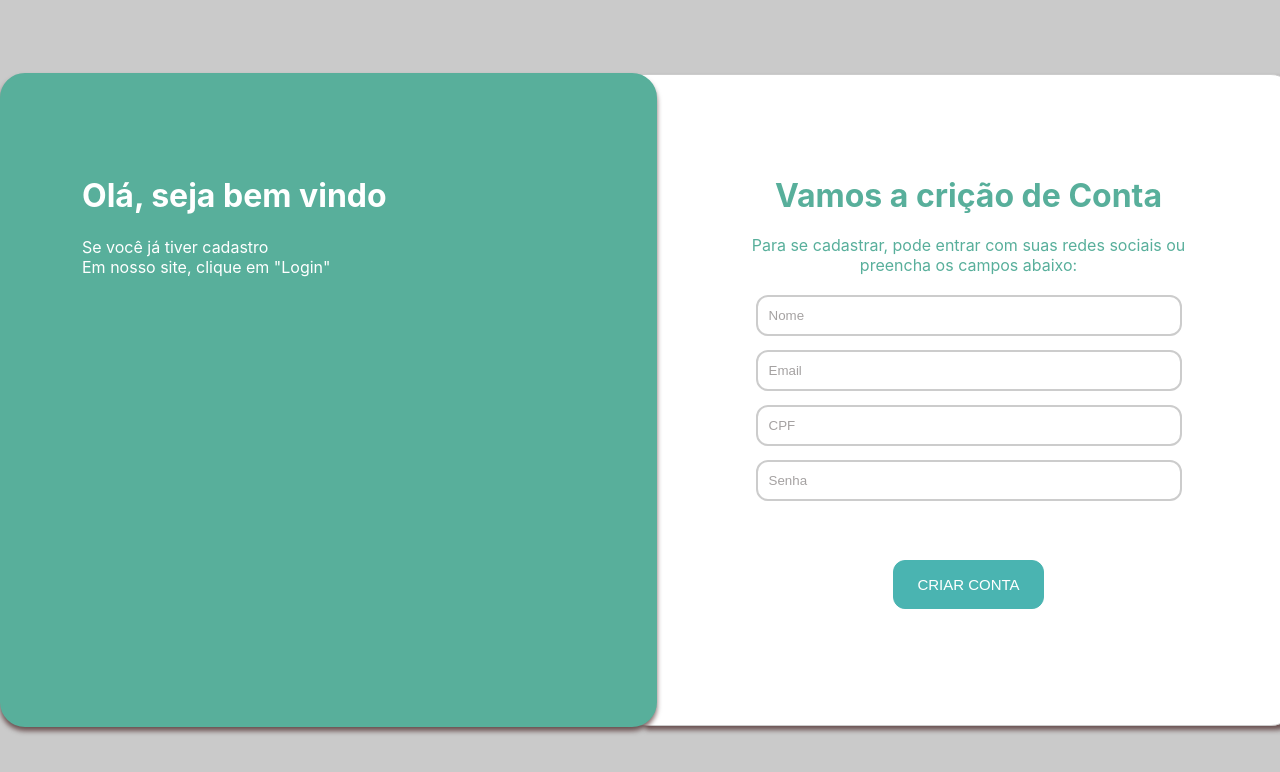
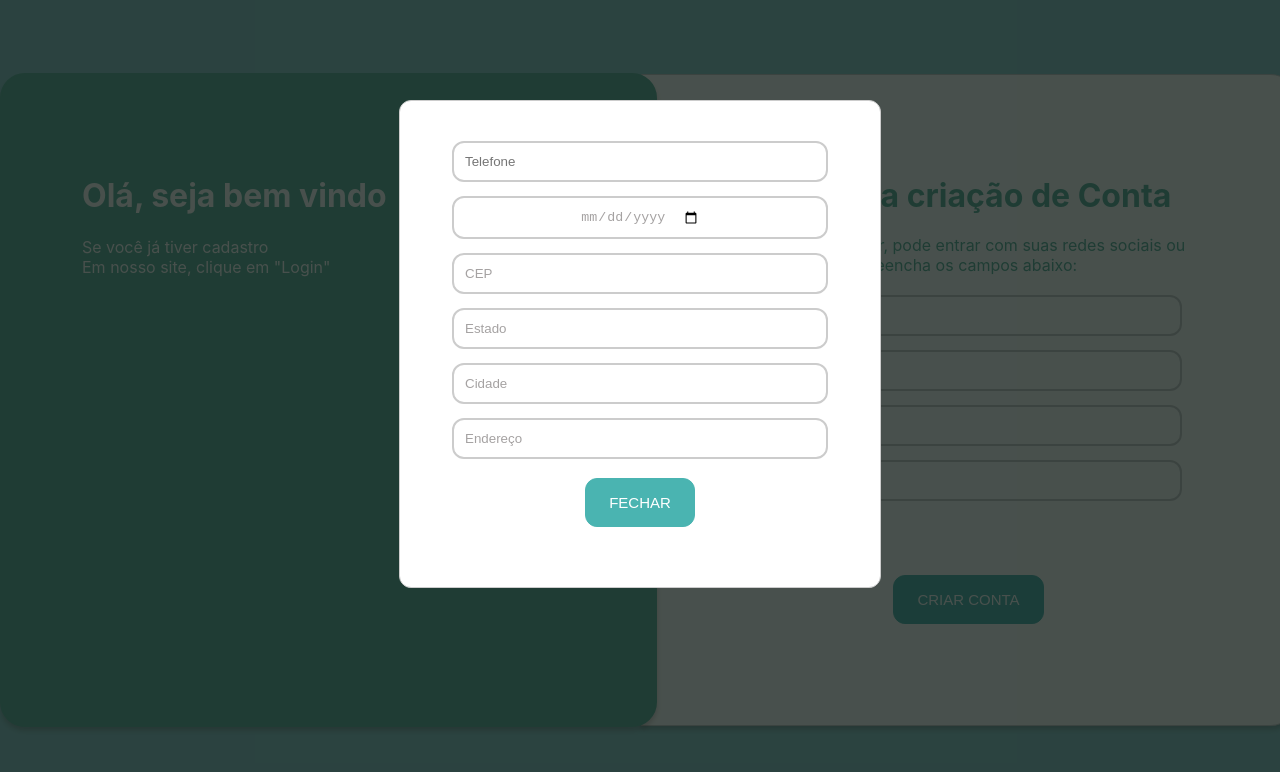
Before and after one commit to DanielQuintela/front-end, a React (Create React App) app: page /cadastro/usuario in a window 1280 px wide. Both pictures are taken after a click on the button "CRIAR CONTA". Shown: the top 772 px of the page. Built offline with nearby package versions, Linux system fonts and the light colour scheme.

Commit message:
criação do modal

```diff
--- a/src/pages/CadastroUser/cadastroUser.css
+++ b/src/pages/CadastroUser/cadastroUser.css
@@ -4,7 +4,7 @@
     justify-content: center;
     align-items: center;
     height: 100vh;
-    background-color: rgb(202, 202, 202);
+    background-color: rgb(139, 202, 204);
 }
 
 .side-user-content {
@@ -14,7 +14,7 @@
     background-color: #58AF9B; /* Cor de fundo */
     height: 490px; /* Altura total da barra lateral */
     position: relative; /* Posição fixa */
-    box-shadow: 0px 4px 5px rgba(44, 2, 2, 0.6);
+    box-shadow: 0px 4px 5px rgba(44, 2, 2, 0.2);
     border-radius: 25px;
     color: #fff;
 }
@@ -27,7 +27,7 @@
     text-align: center;
     background-color: #fff;
     border-radius: 0 25px 25px 0;
-    box-shadow: 5px 4px 5px rgba(44, 2, 2, 0.6);
+    box-shadow: 0px 4px 5px rgba(44, 2, 2, 0.2);
     margin: -16px;
 
 }
@@ -100,23 +100,63 @@
     margin: 0 auto 14px auto;
     border-radius: 12px;
     display: block;
+    transition: opacity 0.5s ease, height 0.5s ease; /* Adicione uma transição suave */
 }
 
-.form-user input.confirm-password {
-    width: 400px;
-    padding: 11px;
-    margin-bottom: 14px;
-    border: 2px solid #ccc;
-    margin: 0 auto 14px auto;
-    border-radius: 12px;
-    display: block;
+.form-user input.offscreen_input-text {
     opacity: 0; /* Inicialmente, defina a opacidade para 0 */
-    height: 0; /* Inicialmente, defina a altura para 0 */
     overflow: hidden;
     transition: opacity 0.5s ease, height 0.5s ease; /* Adicione uma transição suave */
   }
 
-  .form-user input.confirm-password.active {
-    opacity: 1; /* Quando a classe 'active' é adicionada, torna o campo visível */
-    height: auto; /* Restaura a altura automática para exibir o campo */
+ .form-user-content p.error-message {
+    color: #ff0000; /* Cor vermelha para o texto de erro */
+    font-size: 14px; /* Tamanho da fonte */
+    margin-top: 5px; /* Espaçamento superior para separá-lo dos campos de entrada */
   }
+
+  .modal {
+    display: none;
+    position: fixed;
+    top: 0;
+    left: 0;
+    width: 100%;
+    height: 100%;
+    background-color: rgba(36, 68, 55, 0.5);
+  }
+
+  .modal-content {
+    background-color: #fff;
+    max-width: 400px;
+    margin: 100px auto;
+    padding: 40px;
+    border-radius: 12px;
+    border: 1px solid #ccc;
+    position: relative;
+    align-items: center;
+  }
+
+  .modal-content input{
+    display: flex;
+    justify-content: center;
+    align-items: center;
+    width: 350px;
+}
+
+.form-user input[type="date"] {
+    color: #a5a2a2; /* define a cor do texto */
+}
+
+
+  .modal-overlay {
+    position: fixed;
+    top: 0;
+    left: 0;
+    width: 100%;
+    height: 100%;
+    background-color: rgba(0, 0, 0, 0.5); /* Cor de fundo escura com transparência */
+    z-index: 0; /* Coloque-o em cima de outros elementos, exceto o modal */
+    display: flex;
+    justify-content: center;
+    align-items: center;
+  }
--- a/src/pages/CadastroUser/index.js
+++ b/src/pages/CadastroUser/index.js
@@ -1,9 +1,23 @@
-import React, { useState, useEffect } from "react";
+import React, { useState, useRef, useEffect } from "react";
 import "./cadastroUser.css";
 
+import axios from "../../api/axios.js";
+
 export default function CadastroUser() {
+    const passwordRef = useRef();
+    const confirmPasswordRef = useRef();
+
+    const [formData, setFormData] = useState({
+        nome: "",
+        email: "",
+        cpf: "",
+        dataNascimento: "",
+      });
 
     const [password, setPassword] = useState("");
+    const [confirmPassword, setConfirmPassword] = useState("");
+
+    const [passwordsMatch, setPasswordsMatch] = useState(true); // Estado para verificar se as senhas coincidem
     const [showConfirmPassword, setShowConfirmPassword] = useState(false);
 
     const handlePasswordChange = (e) => {
@@ -12,32 +26,164 @@ export default function CadastroUser() {
         setShowConfirmPassword(!!newPassword); // Use !! para converter em um boolean
     };
 
+    const handleFormEdit = (event, name) => {
+        setFormData({
+            ...formData,
+          [name]: event.target.value,
+        });
+      }
+
+    useEffect(() => {
+        // Verifique se as senhas coincidem sempre que uma delas for alterada
+        if (password && confirmPassword) {
+            setPasswordsMatch(password === confirmPassword);
+          } else {
+            setPasswordsMatch(true); // Se uma das senhas estiver vazia, considere-as como coincidentes
+          }
+        }, [password, confirmPassword]);
+
+    const handleCadastro = async (event) => {
+        try {
+            event.preventDefault();
+            const data = {
+                nome: formData.nome,
+                email: formData.email,
+                cpf: formData.cpf,
+                senha: password,
+            };
+            console.log(data)
+            if(!passwordsMatch) {
+                alert("As senhas não coincidem")
+                return
+            }
+            const response = await axios.post("/usuarios",
+
+            JSON.stringify(data),
+            {
+                headers: {
+                    "Content-Type": "application/json"},
+                    // withCredentials: true,
+            }
+            );
+            console.log(response)
+
+        } catch (err) {
+            alert("Erro ao cadastrar"+err)
+        }
+    }
+
+    const handleProximaEtapaClick = () => {
+        const modal = document.getElementById("meuModal");
+        modal.style.display = "block";
+        setModalVisible(true);
+    };
+    const handleFecharModal = () => {
+        const modal = document.getElementById("meuModal");
+        modal.style.display = "none";
+        setModalVisible(false);
+      };
+    const [modalVisible, setModalVisible] = useState(false);
+
+    const handleFecharModalFora = (e) => {
+    if (e.target.classList.contains("modal-overlay")) {
+        setModalVisible(false);
+    }
+    };
+
+
     return (
         <div className="cadastro-usuario-container">
             <div className="side-user-content">
                 <h1>Olá, seja bem vindo</h1>
-                <p>Se você já tiver cadastro <br />
-                Em nosso site, clique em "Login"</p>
-
+                <p>Se você já tiver cadastro <br /> Em nosso site, clique em "Login"</p>
             </div>
 
             <div className="form-user-content">
-                <h1>Vamos a crição de Conta</h1>
+                <h1>Vamos a criação de Conta</h1>
                 <p>Para se cadastrar, pode entrar com suas redes sociais ou preencha os campos abaixo:</p>
 
                 <div className="form-user">
-                    <input className="input-text" type="text" placeholder="Nome" />
-                    <input className="input-text" type="text" placeholder="Email" />
-                    <input className="input-text" type="text" placeholder="CPF" />
-                    <input className="input-text" type="password" placeholder="Senha" />
+                    <input className="input-text" type="text" placeholder="Nome"
+                    value={formData.nome}
+                    onChange={(e) => {
+                        handleFormEdit(e, "nome");
+                        }}
+                    />
+                    <input className="input-text" type="text" placeholder="Email"
+                    value={formData.email}
+                    onChange={(e) => {
+                        handleFormEdit(e, "email");
+                        }}
+                     />
+                    <input className="input-text" type="text" placeholder="CPF"
+                    value={formData.cpf}
+                    onChange={(e) => {
+                        handleFormEdit(e, "cpf");
+                        }}
+                    />
                     <input
-                        className={`confirm-password ${showConfirmPassword ? "confirm-password" : ""}`}
+                        ref={passwordRef}
+                        className="input-text"
+                        type="password"
+                        placeholder="Senha"
+                        onChange={handlePasswordChange} // Adicione o manipulador de mudanças
+                    />
+                    <input
+                        ref={confirmPasswordRef}
+                        className={!showConfirmPassword ? "offscreen_input-text" : "input-text"}
                         type="password"
                         placeholder="Confirmar Senha"
+                        onChange={(e) => {
+                            setConfirmPassword(e.target.value);
+                        }}
                     />
-                    <button className="input-text" type="submit">Criar Conta</button>
+                    {!passwordsMatch && (
+                        <p className="error-message">As senhas não coincidem.</p>
+                    )}
+
+                    {/* <div className="modal-overlay" onClick={handleFecharModalFora} style={{ display: modalVisible ? "block" : "none" }}> */}
+                        <div
+                            id="meuModal"
+                            className="modal"
+                            style={{ display: modalVisible ? "block" : "none" }}
+                            >
+                            <div className="modal-overlay" onClick={handleFecharModalFora} style={{ display: modalVisible ? "block" : "none" }}>
+                                <div className="modal-content">
+                                    {/* Adicione aqui os campos adicionais do formulário */}
+                                    <input type="text" placeholder="Telefone" />
+                                    <input
+                                        className="input-text"
+                                        type="date"
+                                        placeholder="Data de Nascimento"
+                                        value={formData.dataNascimento}
+                                        onChange={(e) => {
+                                            handleFormEdit(e, "dataNascimento");
+                                        }}
+                                    />
+                                    <input className="input-text" type="text" placeholder="CEP"  />
+                                    <input className="input-text" type="text" placeholder="Estado" />
+                                    <input className="input-text" type="text" placeholder="Cidade" />
+                                    <input className="input-text" type="text" placeholder="Endereço" />
+
+
+                                    <button
+                                        className="input-button"
+                                        onClick={handleFecharModal}>
+                                        Fechar
+                                    </button>
+                                </div>
+                        </div>
                     </div>
 
+
+                    <button
+                        className="input-text"
+                        type="button"
+                        onClick={handleCadastro && handleProximaEtapaClick}>
+                        Criar Conta
+                    </button>
+
+                </div>
             </div>
         </div>
     )
--- a/src/pages/LoginPage/Login.css
+++ b/src/pages/LoginPage/Login.css
@@ -102,13 +102,18 @@ color: #fff;
 
 }
 
-.login-box h2 {
-  margin: -8px;
+.login-box h2.offscreen {
+  margin: 12px;
   margin-bottom: 5px;
-  /* font-size: 30px; */
-  color: #4ab4b1;
+  color: #4ab4b1; /* Cor padrão */
+}
 
+.login-box h2.errmsg {
+  margin: 12px;
+  margin-bottom: 5px;
+  color: red; /* Cor vermelha */
 }
+
 
 .campo-input {
   margin-top: 110px;
--- a/src/pages/LoginPage/index.js
+++ b/src/pages/LoginPage/index.js
@@ -68,7 +68,7 @@ export default function Login() {
       } else {
           setErrMsg('Login Failed');
       }
-      errRef.current.focus();
+
     }
   };
 
@@ -98,11 +98,13 @@ export default function Login() {
       </div>
 
       <div className="login-box">
-      <p ref={errRef} className={errMsg ? "errmsg" : "offscreen"} aria-live="assertive">{errMsg}</p>
+        <div className="notification" >
+
+        </div>
 
         <div className="login-logo">
           <img src={logo} className="App-logo" alt="logo" />
-          <h2>Faça seu login aqui</h2>
+          <h2 ref={errRef} className={!errMsg ? "offscreen" : "errmsg"} aria-live="assertive">{errMsg ? errMsg : "Faça seu login aqui"}</h2>
         </div>
 
         <div className="campo-input">
```
Also changed, not shown: src/pages/LoginPage/backup.js (deleted, +0 -73 lines). Lines whose indentation alone changed are shown as unchanged.
